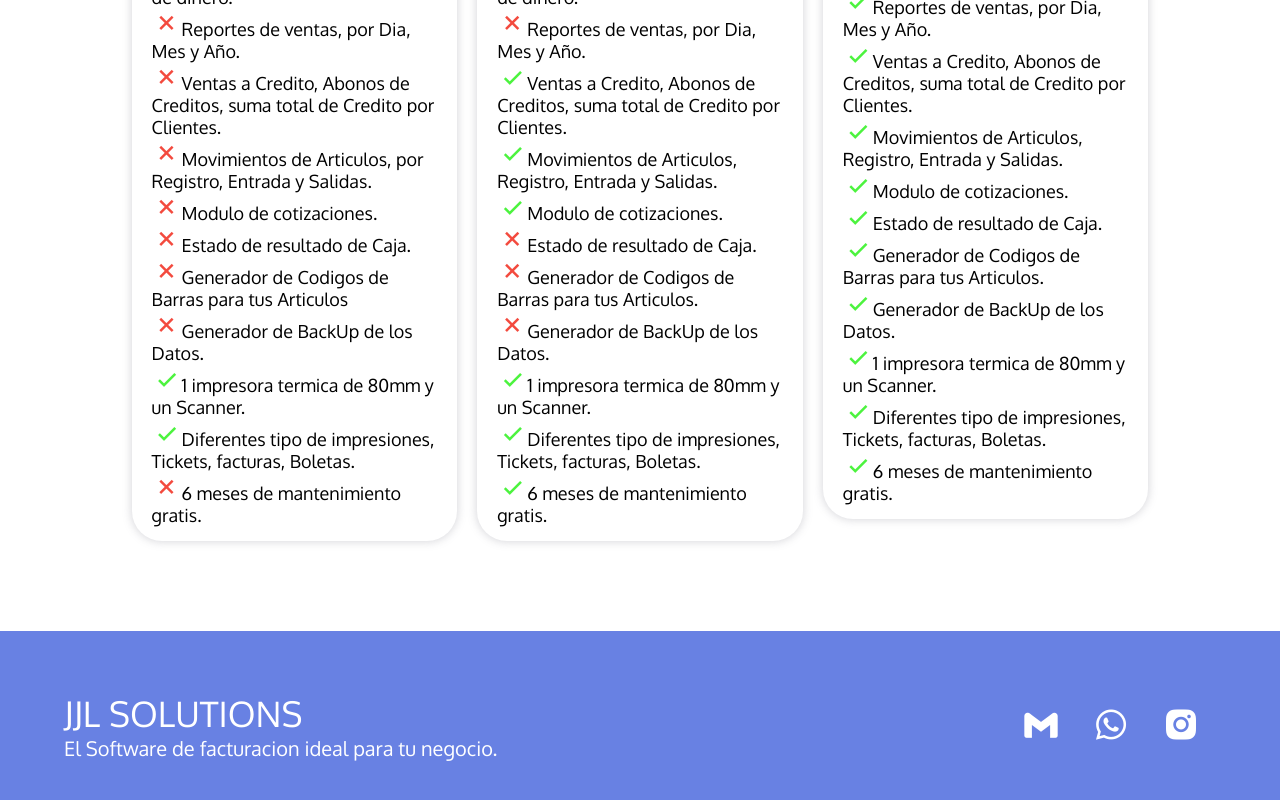
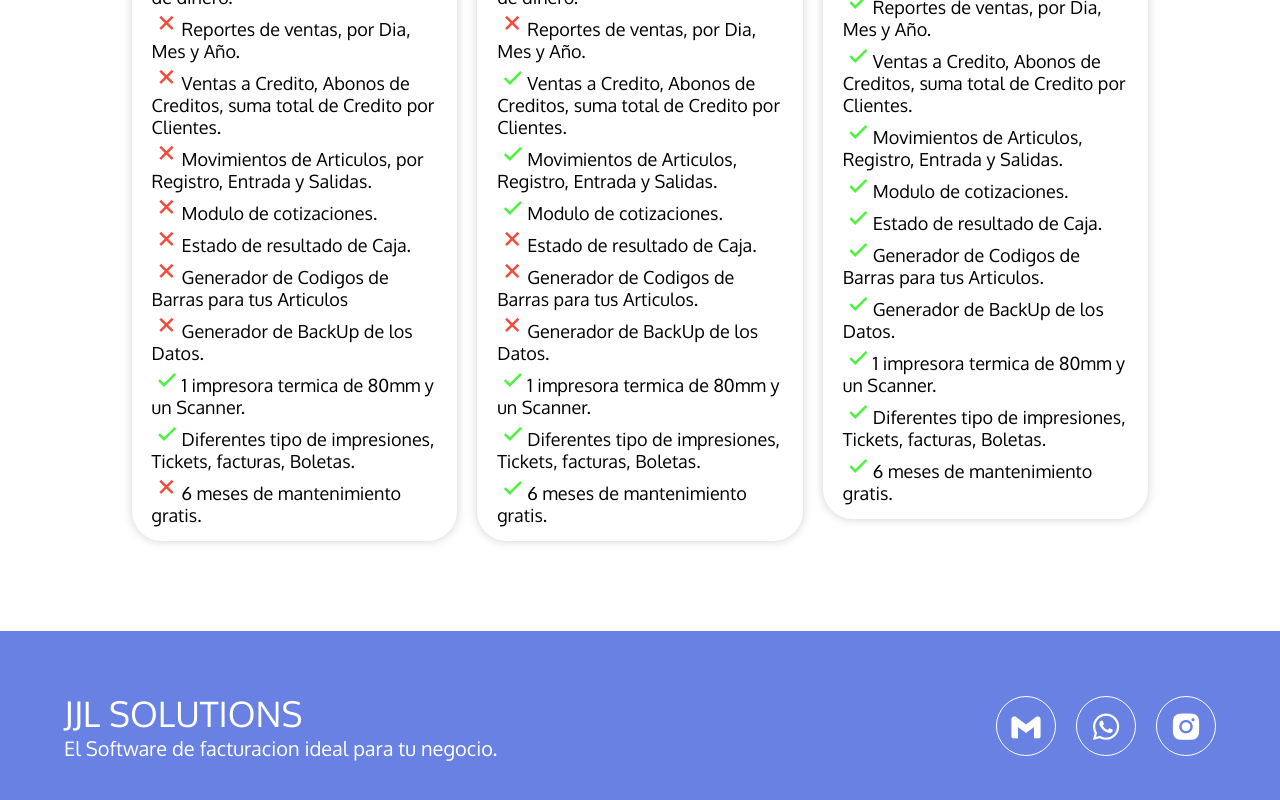
Before and after one commit to luisMelenciano/JjlSoluctions.github.io, a plain HTML site: page index.html in a window 1280 px wide. Shown: the part 2941-3741 px from the top of the page. Drawn offline with nearby package versions, Linux system fonts and the light colour scheme.

Commit message:
update index y css

```diff
--- a/Css/index.css
+++ b/Css/index.css
@@ -394,6 +394,39 @@ body
 
 }
 
+.social-media
+{
+    width: 50%;
+    display: flex;
+    justify-content: flex-end;
+
+}
+
+.social-media-icon
+{
+    display: inline-block;
+    margin-left: 20px;
+    width: 60px;
+    height: 60px;
+    border: 1px solid #fff;
+    border-radius: 50%;
+    text-align: center;
+    color: #fff;
+}
+
+.social-media-icon:hover
+{
+    background: #fff;
+    color: rgb(49, 82, 216);
+}
+
+.social-media i
+{
+    font-size: 35px;
+    line-height: 60px;
+
+}
+
 .line
 {
     width: 90%;
@@ -402,35 +435,6 @@ body
     height: 1px;
     background: #fff;
    margin-bottom: 60px;
-}
-
-
-.social-media
-{
-    display: flex;
-    justify-content: space-evenly;
-    text-align: center;
-}
-
-.btn__footer
-{
-    border-radius: 50%;
-    color: #fff;
-    font-size: 40px;
-    margin: 10px;
-    width: 50px;
-    height: 42px;
-    cursor: pointer;
-
-}
-
-.btn__footer:hover
-{
-    background-color: #fff;
-    color: #667eea;
-    font-size: 42px;
-
-
 }
 
 
--- a/index.html
+++ b/index.html
@@ -177,9 +177,9 @@
                     <h3 class="subtitulo-foter">El Software de facturacion ideal para tu negocio.</h3>
                 </div>
                 <div class="social-media">
-                    <a href="Contactame.html"><i class='bx bxl-gmail btn__footer'></i></a>
-                    <a href="https://api.whatsapp.com/send?phone=+18293026793"> <i class='bx bxl-whatsapp btn__footer'></i></a>
-                    <a href="https://www.instagram.com/p/jjl_solutions/embed"> <i class='bx bxl-instagram-alt btn__footer' ></i></a>
+                    <a href="Contactame.html"><i class='bx bxl-gmail btn__footer social-media-icon'></i></a>
+                    <a href="https://api.whatsapp.com/send?phone=+18293026793"> <i class='bx bxl-whatsapp social-media-icon'></i></a>
+                    <a href="https://www.instagram.com/p/jjl_solutions/embed"> <i class='bx bxl-instagram-alt social-media-icon' ></i></a>
                 </div>
             </div>
             <div class="line"></div>
```
